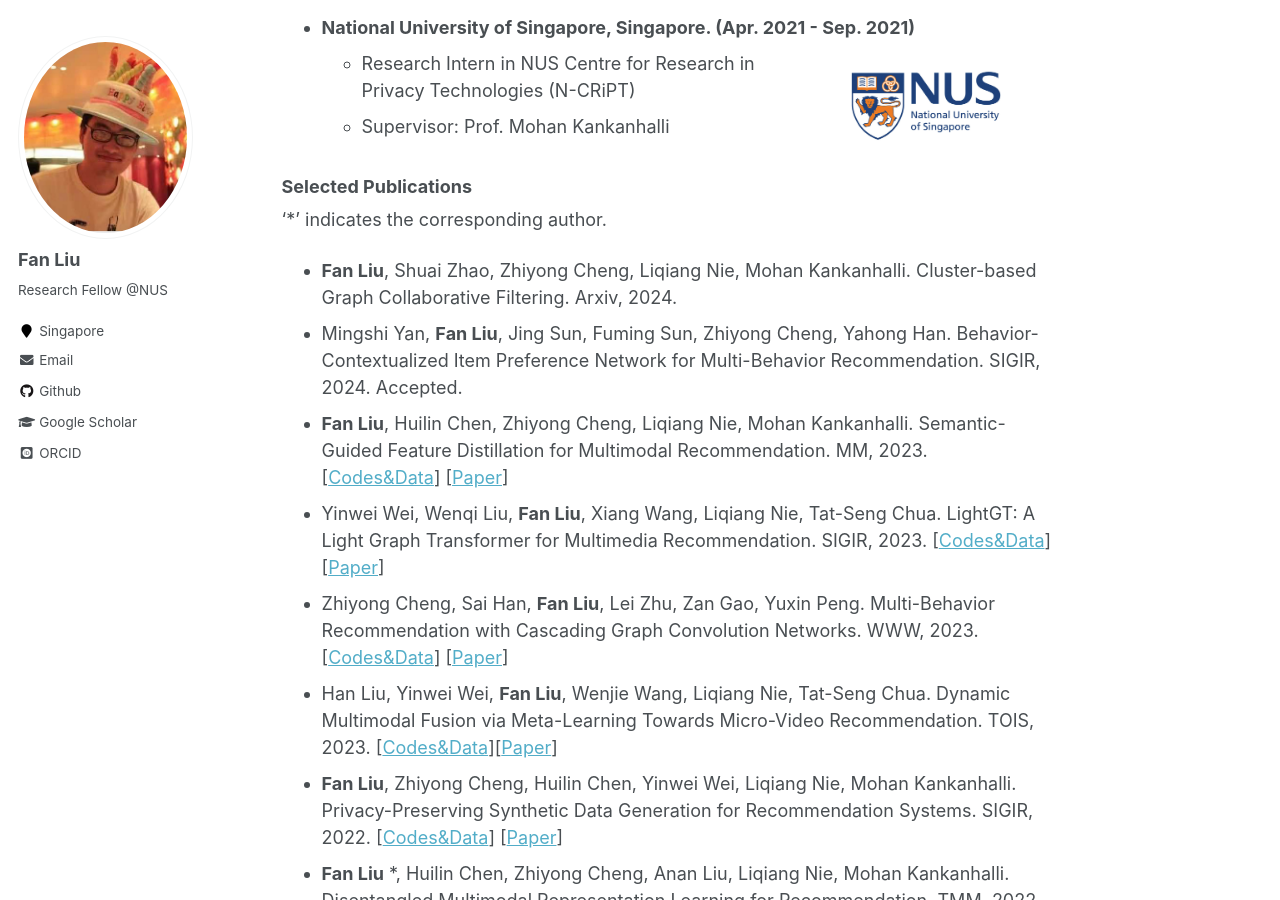
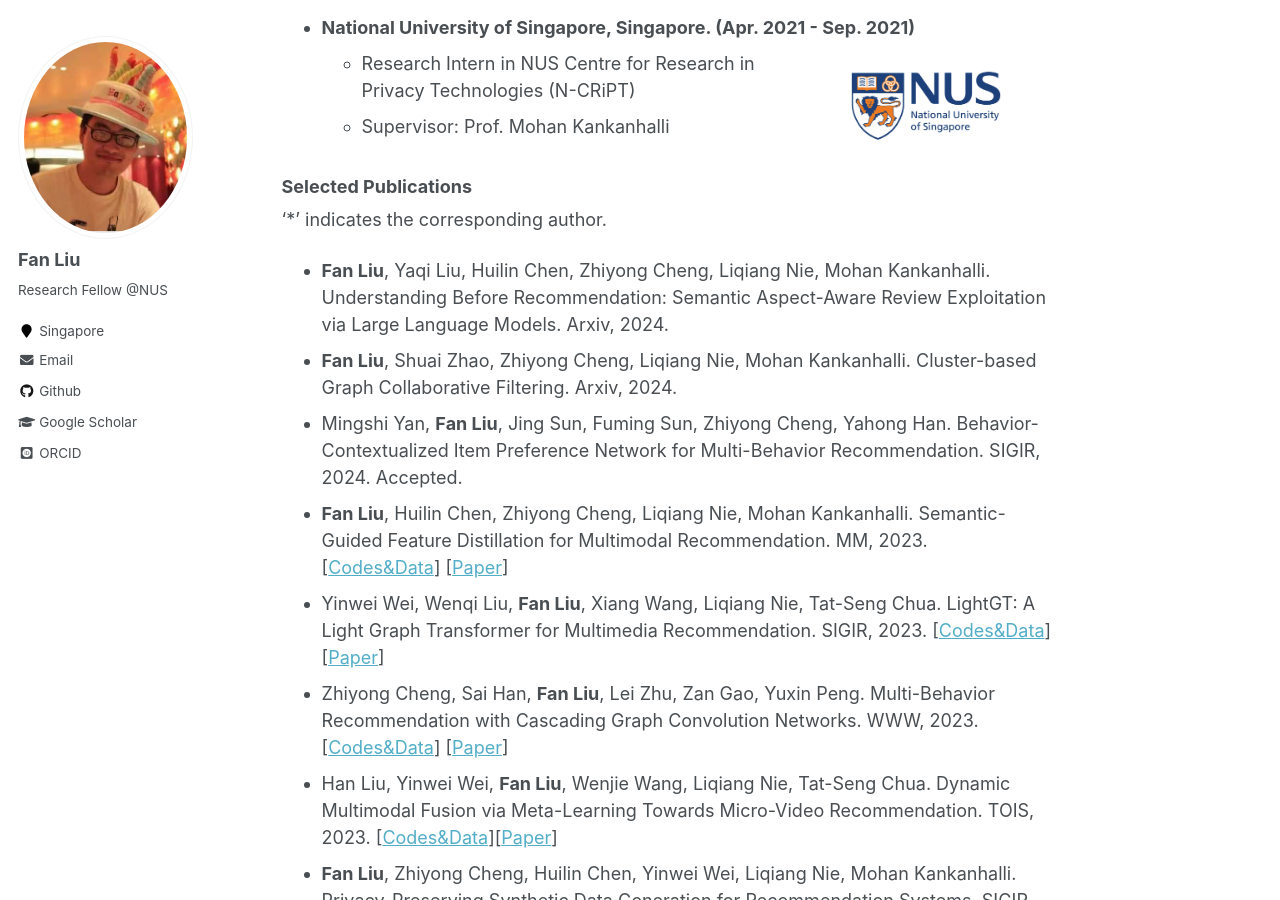
Before and after one commit to liufancs/liufancs.github.io, a Jekyll site: the page built from _pages/about.md, in a window 1280 px wide and 900 px high, scrolled down 969 px. Built offline with Jekyll 4.4.1, drawn with Linux system fonts in a browser that asks for light colours; some web fonts are replaced.

Commit message:
Update about.md

```diff
--- a/_pages/about.md
+++ b/_pages/about.md
@@ -32,6 +32,8 @@ I am currently a Research Fellow with [Prof. Mohan Kankanhalli](https://www.comp
 
 ### Selected Publications
 ‘*’ indicates the corresponding author.
+
+* **Fan Liu**, Yaqi Liu, Huilin Chen, Zhiyong Cheng, Liqiang Nie, Mohan Kankanhalli. Understanding Before Recommendation: Semantic Aspect-Aware Review Exploitation via Large Language Models. Arxiv, 2024.
 * **Fan Liu**, Shuai Zhao, Zhiyong Cheng, Liqiang Nie, Mohan Kankanhalli. Cluster-based Graph Collaborative Filtering. Arxiv, 2024.
 * Mingshi Yan, **Fan Liu**, Jing Sun, Fuming Sun, Zhiyong Cheng, Yahong Han. Behavior-Contextualized Item Preference Network for Multi-Behavior Recommendation. SIGIR, 2024. Accepted.
 * **Fan Liu**, Huilin Chen, Zhiyong Cheng, Liqiang Nie, Mohan Kankanhalli. Semantic-Guided Feature Distillation for Multimodal
```
